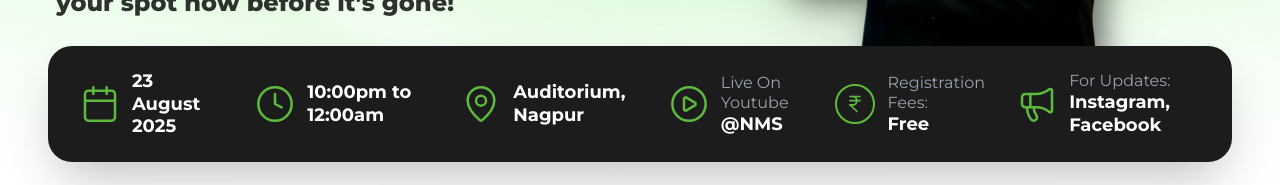
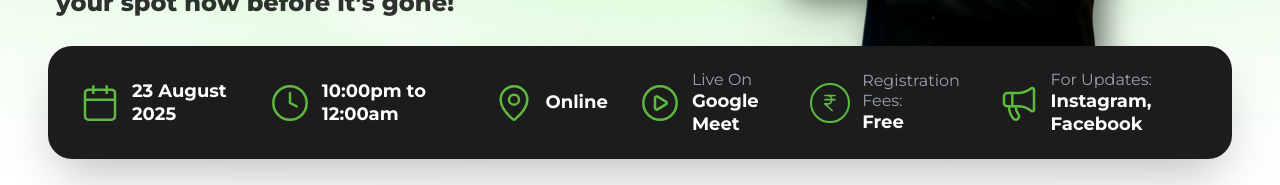
Before and after one commit to bhave5h/nishantmendhe-stockclasses, a Next.js app: page /webinar in a window 1280 px wide. Shown: the part 585-770 px from the top of the page. Built offline with nearby package versions, Linux system fonts and the light colour scheme; no server answers; a web font is replaced by a local one.

Commit message:
modified content

```diff
--- a/app/webinar/page.tsx
+++ b/app/webinar/page.tsx
@@ -71,15 +71,15 @@ export default function Home() {
               {/* Location */}
               <div className="flex items-center gap-3">
                 <MapPin className="w-8 h-8 md:w-10 md:h-10 text-[#5EBA3F] shrink-0" strokeWidth={1.5} />
-                <span className="font-bold text-base md:text-lg leading-tight">Auditorium, Nagpur</span>
+                <span className="font-bold text-base md:text-lg leading-tight">Online</span>
               </div>
 
               {/* Platform */}
               <div className="flex items-center gap-3">
                 <PlayCircle className="w-8 h-8 md:w-10 md:h-10 text-[#5EBA3F] shrink-0" strokeWidth={1.5} />
                 <div className="flex flex-col">
-                  <span className="text-sm md:text-base text-gray-400 leading-tight">Live On Youtube</span>
-                  <span className="font-bold text-base md:text-lg leading-tight">@NMS</span>
+                  <span className="text-sm md:text-base text-gray-400 leading-tight">Live On</span>
+                  <span className="font-bold text-base md:text-lg leading-tight">Google Meet</span>
                 </div>
               </div>
 
--- a/data/content.json
+++ b/data/content.json
@@ -130,7 +130,7 @@
         {
             "id": "ATM",
             "slug": "ATM",
-            "title": "ATM - Advannce Technical Master Class",
+            "title": "ATM - Advance Technical Master Class",
             "price": "₹16,999",
             "image": "/Images/courses/c2.png",
             "duration": "1 Month",
```
